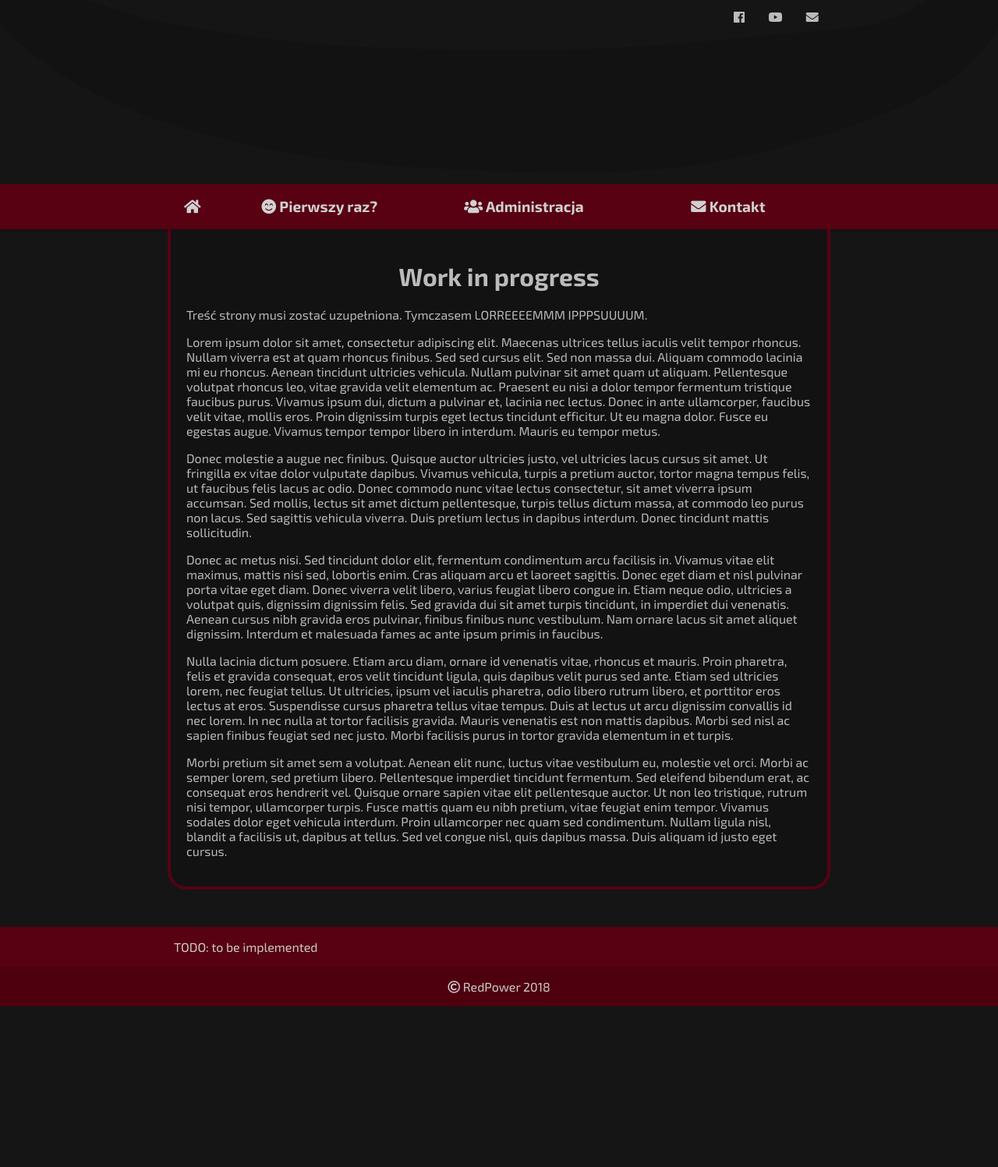
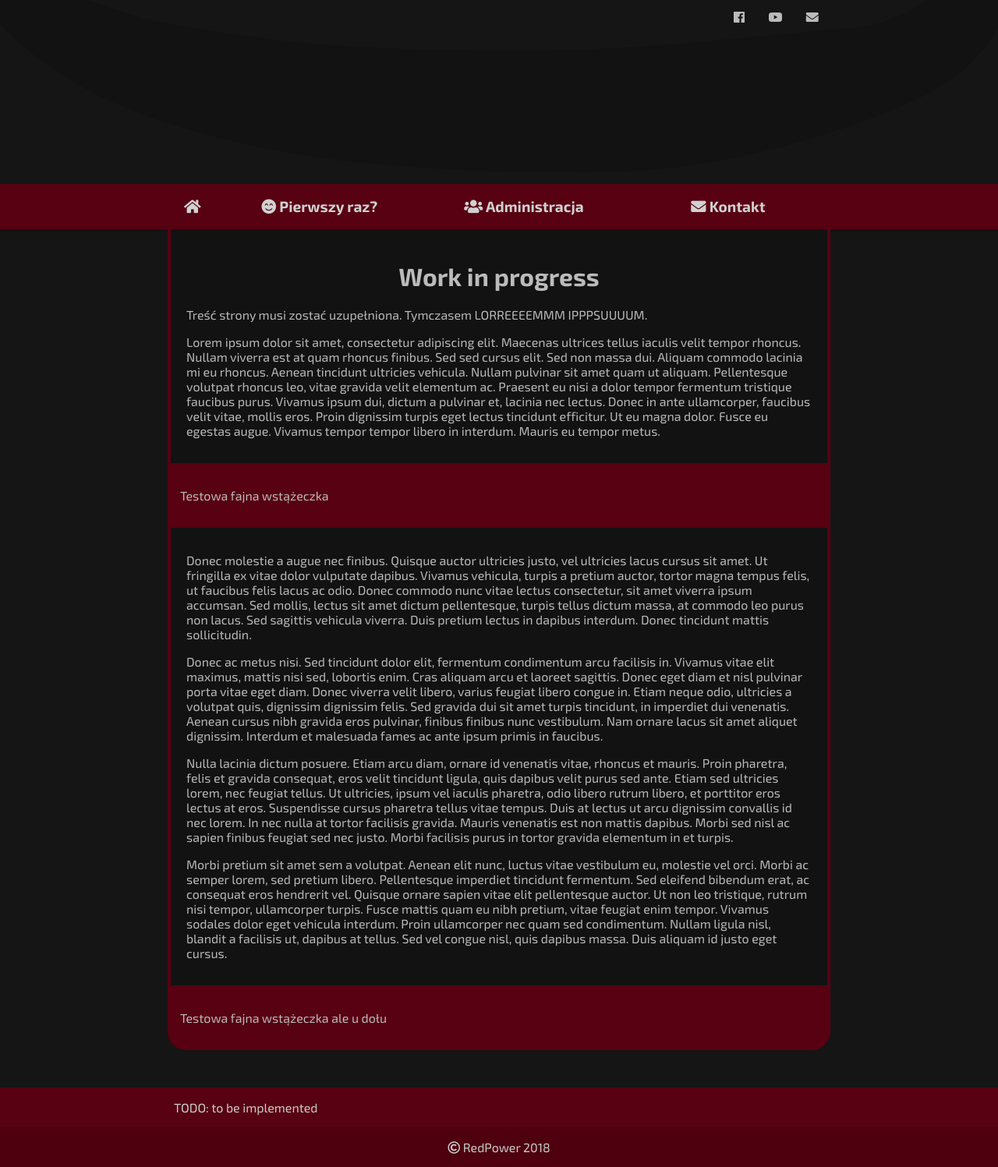
Before and after one commit to scooredmars/strona, a Jekyll site: the page built from pages/index.html, in a window 1280 px wide. Shown: the whole page at 78% size. Built offline with Jekyll 4.4.1, drawn with Linux system fonts in a browser that asks for light colours; nearby versions of some CDN libraries; before the commit the page ends 1291 px from its top, so only the background shows below that.

Commit message:
Improve container content manupulation with full width messages

```diff
--- a/_layouts/default.html
+++ b/_layouts/default.html
@@ -12,7 +12,9 @@
 	</header>
 
 	<main>
-		{{ content }}
+		<div class="aligner container">
+			{{ content }}
+		</div>
 	</main>
 
 	<footer>
--- a/_sass/content.scss
+++ b/_sass/content.scss
@@ -1,6 +1,5 @@
 $bottom-radius: 24px;
 .container {
-  padding: 1.25em;
   margin-top: -$nav-bottom-border;
   margin-bottom: 3em;
   border-left: $nav-bottom-border solid $red_1;
@@ -11,6 +10,20 @@ $bottom-radius: 24px;
   background-color: $dark_0;
 }
 
+.content {
+  padding: 1.25em;
+}
+
+.message {
+  margin: -4px;
+  padding: 1em;
+  background-color: $red_1;
+}
+
+.message:last-child {
+  border-radius: inherit;
+}
+
 @media screen and (max-width: $max-width) {
   .container {
     border: none;
--- a/pages/index.html
+++ b/pages/index.html
@@ -3,7 +3,7 @@ layout: default
 permalink: /
 ---
 
-<div class="aligner container">
+<div class="content">
 
 	<header>
 
@@ -19,6 +19,15 @@ permalink: /
 		<p>
 			Lorem ipsum dolor sit amet, consectetur adipiscing elit. Maecenas ultrices tellus iaculis velit tempor rhoncus. Nullam viverra est at quam rhoncus finibus. Sed sed cursus elit. Sed non massa dui. Aliquam commodo lacinia mi eu rhoncus. Aenean tincidunt ultricies vehicula. Nullam pulvinar sit amet quam ut aliquam. Pellentesque volutpat rhoncus leo, vitae gravida velit elementum ac. Praesent eu nisi a dolor tempor fermentum tristique faucibus purus. Vivamus ipsum dui, dictum a pulvinar et, lacinia nec lectus. Donec in ante ullamcorper, faucibus velit vitae, mollis eros. Proin dignissim turpis eget lectus tincidunt efficitur. Ut eu magna dolor. Fusce eu egestas augue. Vivamus tempor tempor libero in interdum. Mauris eu tempor metus.
 		</p>
+	</div>
+</div>
+
+<div class="message">
+	<p>Testowa fajna wstążeczka</p>
+</div>
+
+<div class="content">
+	<div id="lipsum">
 		<p>
 			Donec molestie a augue nec finibus. Quisque auctor ultricies justo, vel ultricies lacus cursus sit amet. Ut fringilla ex vitae dolor vulputate dapibus. Vivamus vehicula, turpis a pretium auctor, tortor magna tempus felis, ut faucibus felis lacus ac odio. Donec commodo nunc vitae lectus consectetur, sit amet viverra ipsum accumsan. Sed mollis, lectus sit amet dictum pellentesque, turpis tellus dictum massa, at commodo leo purus non lacus. Sed sagittis vehicula viverra. Duis pretium lectus in dapibus interdum. Donec tincidunt mattis sollicitudin.
 		</p>
@@ -34,3 +43,7 @@ permalink: /
 	</div>
 
 </div>
+
+<div class="message">
+	<p>Testowa fajna wstążeczka ale u dołu</p>
+</div>
--- a/pages/sub/czlonkowie-administracji.html
+++ b/pages/sub/czlonkowie-administracji.html
@@ -5,7 +5,7 @@ layout: default
 permalink: /czlonkowie-administracji/
 ---
 
-<div class="aligner container">
+<div class="content">
 
 	<header>
 
--- a/pages/sub/kontakt.html
+++ b/pages/sub/kontakt.html
@@ -5,7 +5,7 @@ layout: default
 permalink: /kontakt/
 ---
 
-<div class="aligner container">
+<div class="content">
 
 	<header>
 
--- a/pages/sub/pierwszy-raz-tutaj.html
+++ b/pages/sub/pierwszy-raz-tutaj.html
@@ -5,7 +5,7 @@ layout: default
 permalink: /pierwszy-raz-tutaj/
 ---
 
-<div class="aligner container">
+<div class="content">
 
 	<header>
 
```
